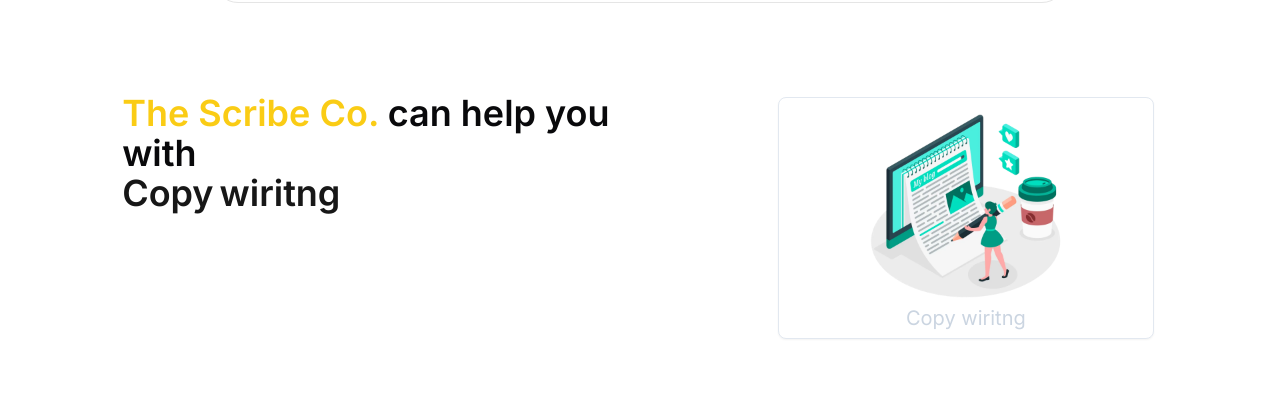
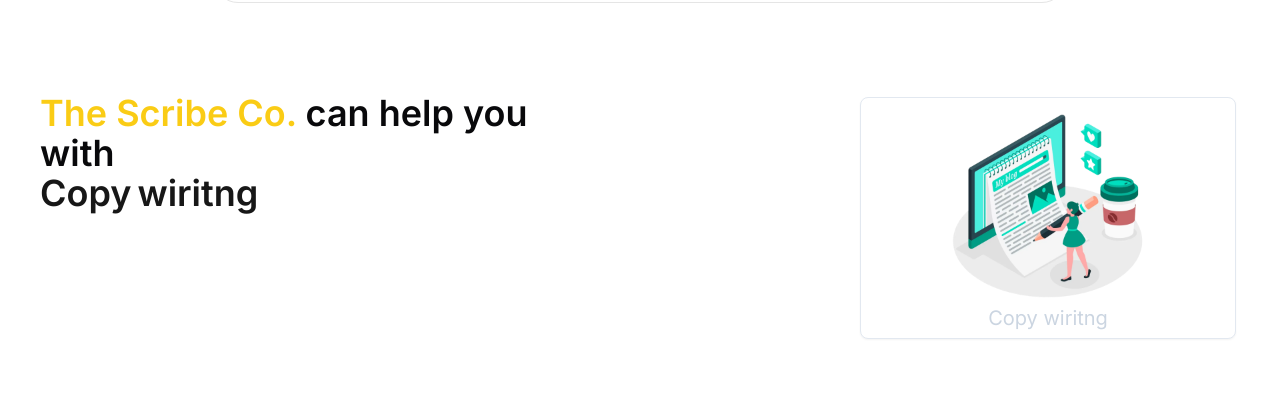
Before and after one commit to bhimanshukalra/https-github.com-bhimanshukalra-landing-page, a Next.js app: page / in a window 1280 px wide. Shown: the part 2027-2420 px from the top of the page. Built offline with nearby package versions, Linux system fonts and the light colour scheme.

Commit message:
Fix: carousel align

```diff
--- a/components/Carousel.tsx
+++ b/components/Carousel.tsx
@@ -60,7 +60,7 @@
   }, [isAnimating, duration, startAnimation, api, currentIndex]);
 
   return (
-    <div className="flex flex-row justify-around mt-10">
+    <div className="flex flex-row justify-between mt-10">
       <span className="text-4xl font-semibold">
         <span className="text-yellow-400">The Scribe Co.</span> can help you
         <br />
```
